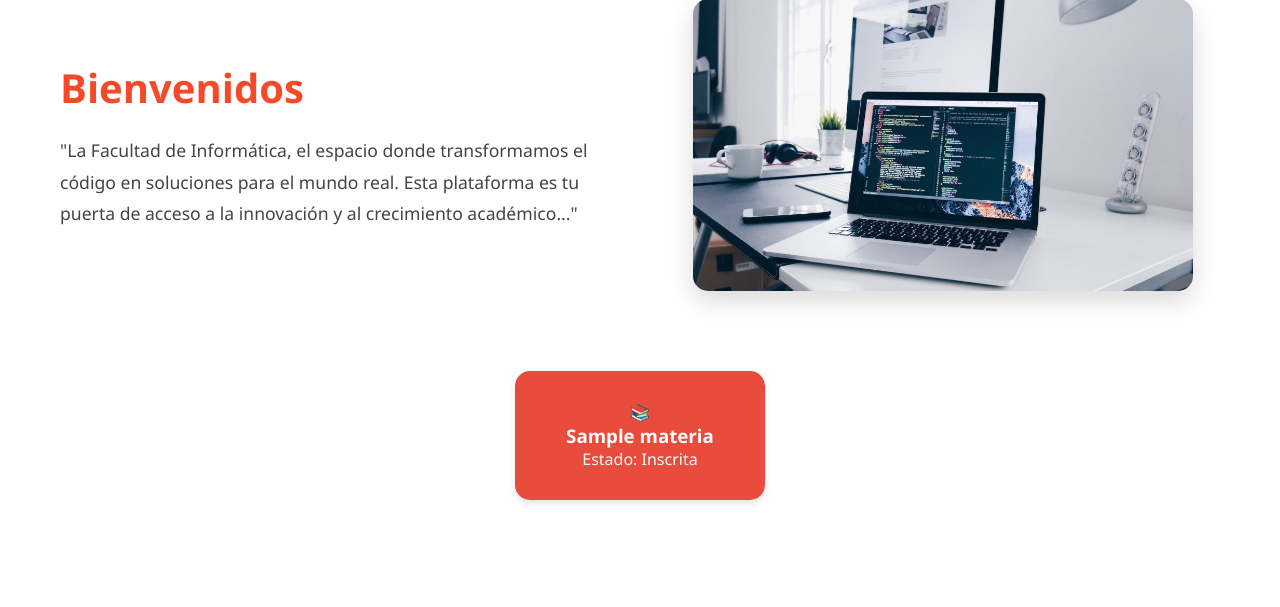
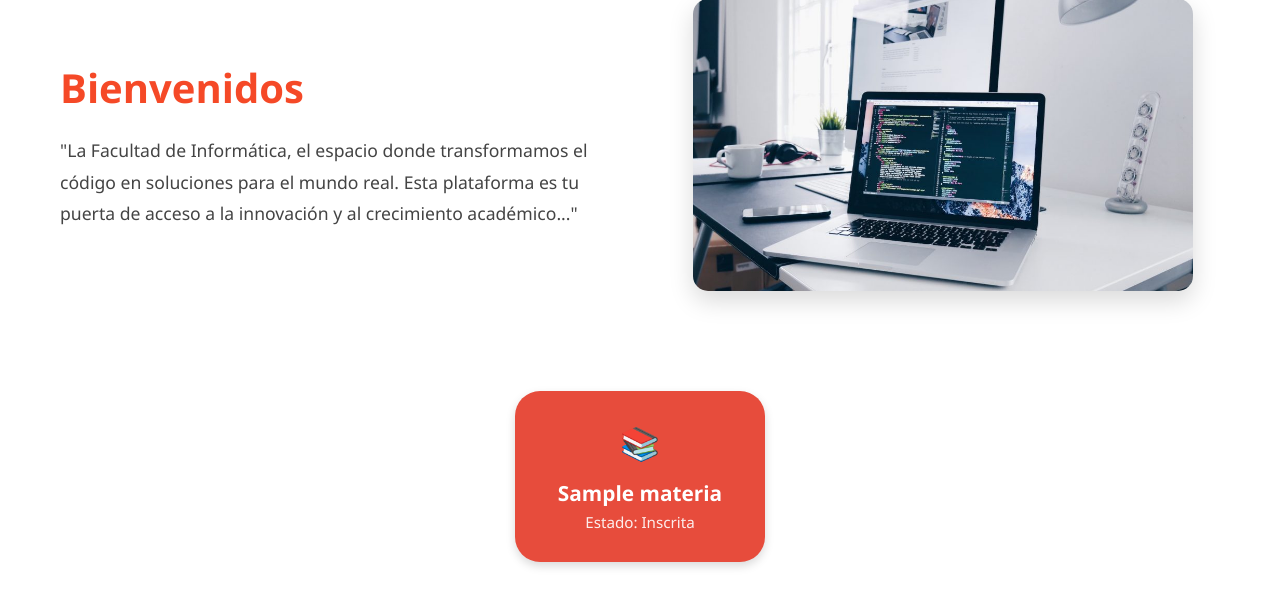
Before and after one commit to TrvpChylt/Sistema_Universidad, a Flask app: template templates/index.html in a window 1280 px wide. Shown: the part 124-731 px from the top of the page. Run offline with Flask 3, Linux system fonts and the light colour scheme; the visitor is signed in with stand-in values (Sample User, id 1); the template is opened without the code that fills it: most values are stand-ins (such as "Sample title", 1, 10 or a date in 2020).

Commit message:
Cambios en stilos

```diff
--- a/static/index.css
+++ b/static/index.css
@@ -100,37 +100,49 @@ header {
 .seccion-cartas {
     display: flex;
     justify-content: center;
-    gap: 30px;
-    padding: 60px 20px;
-    flex-wrap: wrap;
-    padding: 20px;
+    padding: 40px 20px;
 }
 
-/* Estilo de los botones/tarjetas */
+.contenedor-grid {
+    display: flex;
+    flex-direction: row;
+    flex-wrap: wrap;
+    gap: 20px;
+    justify-content: center;
+    max-width: 1200px; /* Evita que las cartas se estiren demasiado en pantallas gigantes */
+}
+
+/* Estilo de las tarjetas (Cambiado .card por .carta) */
 .carta {
-    background-color: #e74c3c; /* Color similar al de tu imagen */
+    background-color: #e74c3c;
     color: white;
     width: 250px;
     padding: 30px 20px;
-    border-radius: 15px;
+    border-radius: 25px; /* Aumentado para que se vea como en tu foto */
     text-align: center;
-    box-shadow: 0 4px 6px rgba(0,0,0,0.1);
+    box-shadow: 0 4px 10px rgba(0,0,0,0.15);
     cursor: pointer;
-    transition: transform 0.2s;
+    transition: transform 0.3s ease, background-color 0.3s;
+    text-decoration: none; /* Por si las usas como enlaces */
 }
 
-.card:hover {
-    transform: translateY(-5px);
-    background-color: #d64535;
+/* Corregido: de .card:hover a .carta:hover */
+.carta:hover {
+    transform: translateY(-10px);
+    background-color: #c0392b;
 }
 
-.card strong {
-    display: block;
-    font-size: 1.2rem;
-    margin-top: 10px;
+.carta h3 {
+    margin: 15px 0 5px 0;
+    font-size: 1.3rem;
 }
 
-.card small {
-    font-size: 0.9rem;
+.carta p {
+    font-size: 0.95rem;
     opacity: 0.9;
+    margin: 0;
 }
+
+.icono {
+    font-size: 2rem;
+}
```
